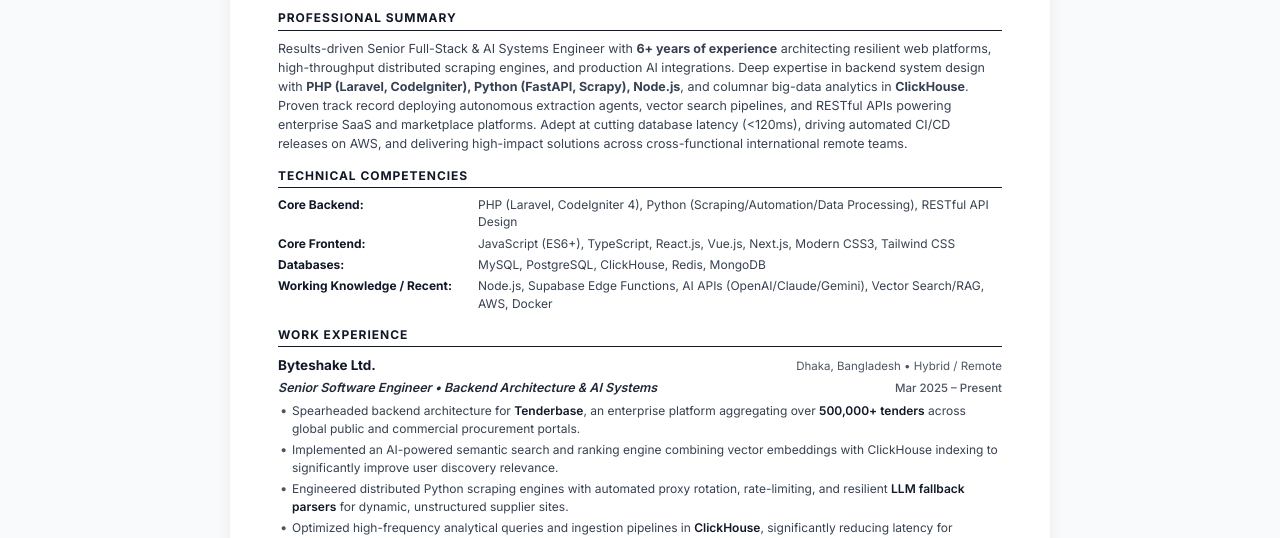
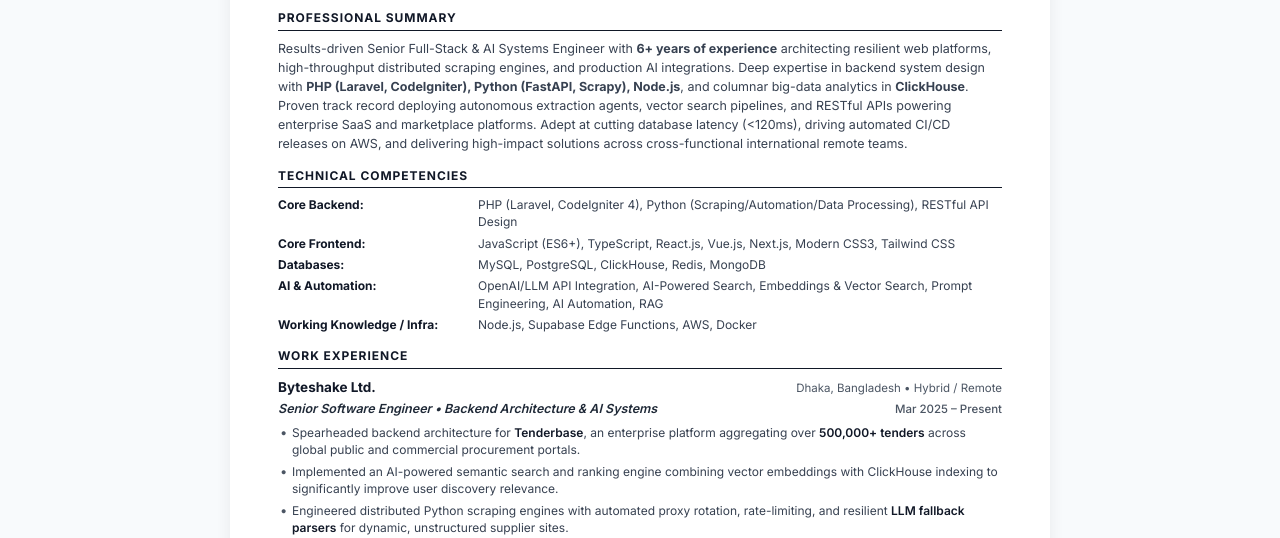
Before and after one commit to salim-hosen/salim-hosen.github.io, a website: page resume.html in a window 1280 px wide. Shown: the part 248-786 px from the top of the page. Drawn offline with Linux system fonts and the light colour scheme.

Commit message:
update: refine AI & Automation skills terminology in resume

```diff
--- a/resume.html
+++ b/resume.html
@@ -123,8 +123,12 @@
           <span class="skill-content">MySQL, PostgreSQL, ClickHouse, Redis, MongoDB</span>
         </div>
         <div class="skill-category">
-          <span class="skill-label">Working Knowledge / Recent:</span>
-          <span class="skill-content">Node.js, Supabase Edge Functions, AI APIs (OpenAI/Claude/Gemini), Vector Search/RAG, AWS, Docker</span>
+          <span class="skill-label">AI &amp; Automation:</span>
+          <span class="skill-content">OpenAI/LLM API Integration, AI-Powered Search, Embeddings &amp; Vector Search, Prompt Engineering, AI Automation, RAG</span>
+        </div>
+        <div class="skill-category">
+          <span class="skill-label">Working Knowledge / Infra:</span>
+          <span class="skill-content">Node.js, Supabase Edge Functions, AWS, Docker</span>
         </div>
       </div>
     </section>
```
Also changed, not shown: 1 other file.
